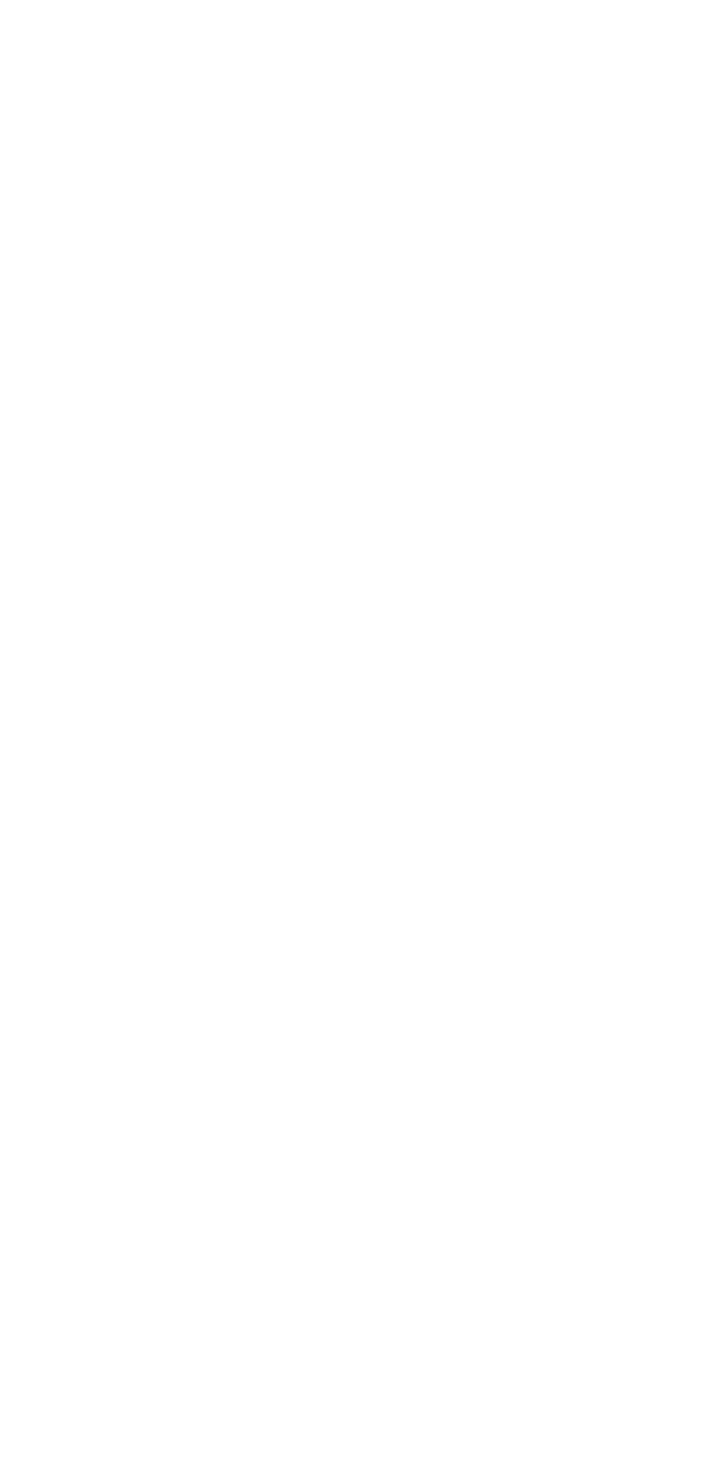
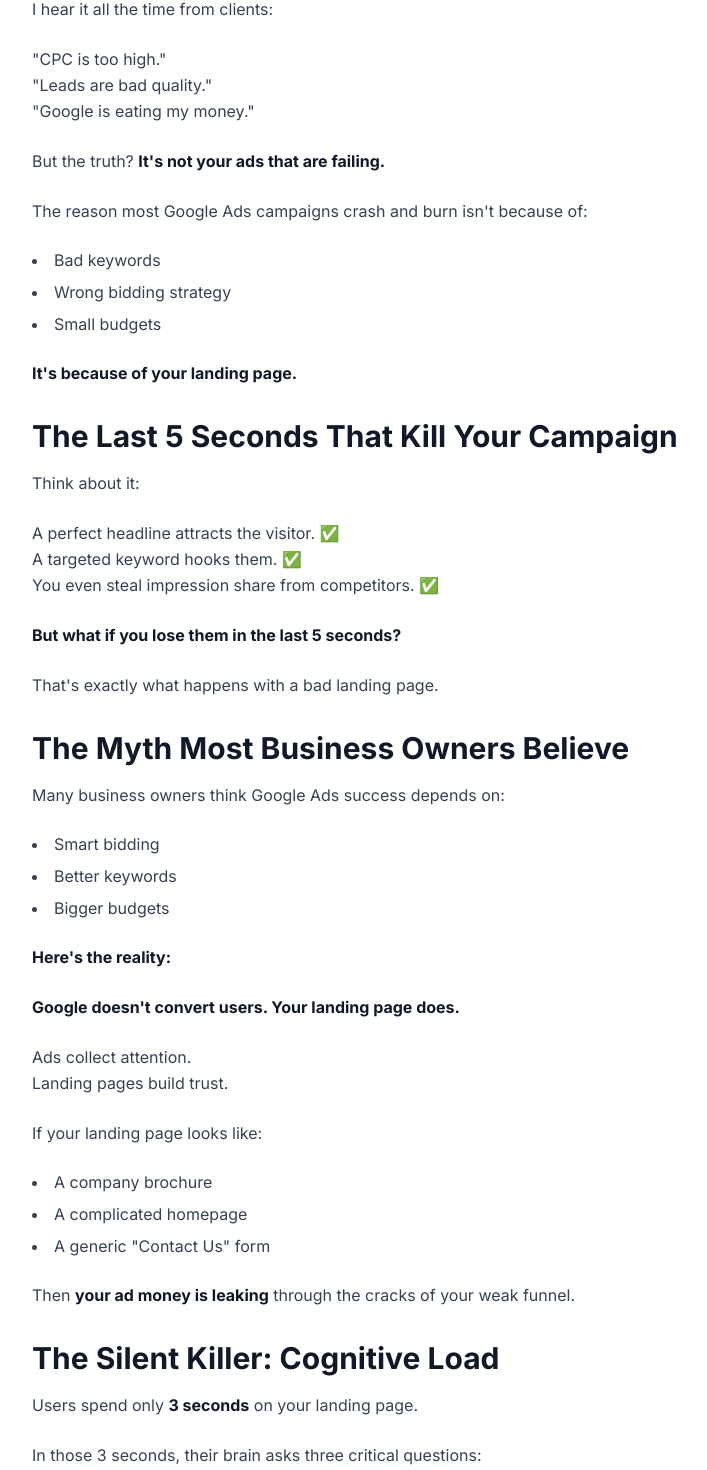
Before and after one commit to riverr360consulting/riverr360, a Next.js app: page /blog/google-ads-landing-page-problem in a window 1280 px wide. Before the commit this address had no page. Shown: the part 1324-2794 px from the top of the page, without its empty margins (256-963 px from the left). Before the commit the page ends 800 px from the top, so only its background shows below. Built offline with nearby package versions, Linux system fonts and the light colour scheme.

Commit message:
Updated a new blog content - March 1 2026

```diff
--- a/app/blog/[slug]/page.tsx
+++ b/app/blog/[slug]/page.tsx
@@ -7,6 +7,7 @@ import { getPostBySlug, getAllPostSlugs, getPostsByCategory, getAdjacentPosts }
 import ReactMarkdown from 'react-markdown';
 
 const categoryColors: { [key: string]: string } = {
+  'Google Ads': 'bg-red-100 text-red-800',
   'SEO': 'bg-green-100 text-green-800',
   'PPC': 'bg-blue-100 text-blue-800',
   'Content Marketing': 'bg-purple-100 text-purple-800',
--- a/app/blog/page.tsx
+++ b/app/blog/page.tsx
@@ -11,6 +11,7 @@ export const metadata: Metadata = {
 
 // Category colors
 const categoryColors: { [key: string]: string } = {
+  'Google Ads': 'bg-red-100 text-red-800',
   'SEO': 'bg-green-100 text-green-800',
   'PPC': 'bg-blue-100 text-blue-800',
   'Content Marketing': 'bg-purple-100 text-purple-800',
--- a/content/blog/cut-ppc-costs-in-half.md
+++ b/content/blog/cut-ppc-costs-in-half.md
@@ -1,7 +1,7 @@
 ---
 title: "5 Ways to Cut Your PPC Costs in Half"
 excerpt: "Discover proven strategies to reduce your Google Ads spending by 50% while maintaining or even improving your lead quality. These data-driven tactics work for businesses of all sizes."
-category: "PPC"
+category: "Google Ads"
 author: "Riverr360 Team"
 publishedDate: "2026-02-10"
 coverImage: "https://images.unsplash.com/photo-1460925895917-afdab827c52f?w=1200&q=80"
--- /dev/null
+++ b/content/blog/google-ads-landing-page-problem.md
@@ -0,0 +1,188 @@
+---
+title: "Why Your Google Ads Are Failing (It's Not What You Think)"
+slug: "google-ads-failing-landing-page-problem"
+date: "2026-03-01"
+author: "Bijeesh Kuttikrishnan"
+category: "Google Ads"
+tags: ["google-ads", "ppc", "landing-pages", "conversion-optimization", "CPC", "quality-score"]
+excerpt: "High CPC? Bad leads? Your Google Ads might not be the problem—your landing page is. Learn why most businesses waste their ad budget and how to fix it."
+coverImage: "https://images.unsplash.com/photo-1453928582365-b6ad33cbcf64"
+featured: true
+reading_time: "5 min read"
+status: "published"
+seo_title: "Why Google Ads Fail: The Landing Page Problem Nobody Talks About"
+seo_description: "Discover why your Google Ads campaigns aren't converting. It's not your keywords or budget—it's your landing page. Learn how to fix it and reduce CPC by 50%."
+---
+
+I hear it all the time from clients:
+
+"CPC is too high."
+"Leads are bad quality."
+"Google is eating my money."
+
+But the truth? **It's not your ads that are failing.**
+
+The reason most Google Ads campaigns crash and burn isn't because of:
+- Bad keywords
+- Wrong bidding strategy
+- Small budgets
+
+**It's because of your landing page.**
+
+## The Last 5 Seconds That Kill Your Campaign
+
+Think about it:
+
+A perfect headline attracts the visitor. ✅
+A targeted keyword hooks them. ✅
+You even steal impression share from competitors. ✅
+
+**But what if you lose them in the last 5 seconds?**
+
+That's exactly what happens with a bad landing page.
+
+## The Myth Most Business Owners Believe
+
+Many business owners think Google Ads success depends on:
+- Smart bidding
+- Better keywords
+- Bigger budgets
+
+**Here's the reality:**
+
+**Google doesn't convert users. Your landing page does.**
+
+Ads collect attention.
+Landing pages build trust.
+
+If your landing page looks like:
+- A company brochure
+- A complicated homepage
+- A generic "Contact Us" form
+
+Then **your ad money is leaking** through the cracks of your weak funnel.
+
+## The Silent Killer: Cognitive Load
+
+Users spend only **3 seconds** on your landing page.
+
+In those 3 seconds, their brain asks three critical questions:
+
+1. **Am I on the right page?**
+2. **Is this business trustworthy?**
+3. **What should I do next?**
+
+A bad landing page fails when:
+- ❌ Information doesn't match the ad
+- ❌ No proof, no clarity, no structure
+- ❌ Multiple CTAs competing for attention
+
+**Result?**
+
+They lose their thinking power.
+They bounce.
+You lose money.
+
+It doesn't mean they weren't interested. **Your page just didn't match their expectation.**
+
+## The Quality Score Syndrome
+
+People obsess over Quality Score.
+
+But here's what Google actually rewards:
+1. **Relevancy** between ad and page
+2. **Page experience** (speed, UX, clarity)
+3. **Conversion behavior** (do people actually convert?)
+
+**Your landing page is an integral part of your ad performance.**
+
+A poor landing page results in:
+- ⬆️ Higher CPC
+- ⬇️ Lower conversions
+- 📉 Bad impression share
+
+And worse? **You're signaling Google to distrust your entire campaign.**
+
+## Conversion Page ≠ Website Page
+
+Your landing page is **not** your homepage.
+
+It's:
+- One problem
+- One promise
+- One path
+
+**Anything else is noise.**
+
+A focused landing page is a singular argument for one action. Nothing more.
+
+![Example of a high-converting landing page](/images/blog/high-converting-landing-page.jpg)
+*A focused landing page with clear messaging, single CTA, and no distractions*
+
+## The Real Damage of a Bad Landing Page
+
+Bad landing pages don't just waste clicks.
+
+They waste:
+- **Data** (you can't optimize what doesn't convert)
+- **Learning** (Google's algorithm gets confused)
+- **Retargeting cycles** (you're targeting the wrong signals)
+- **Brand perception** (people think YOU're the problem)
+
+**The worst part?**
+
+It kills your confidence in your own product.
+
+But your page is the real culprit—not your offer.
+
+## My Take: Google Ads is an Amplifier
+
+I call Google Ads **an amplifier.**
+
+It amplifies what already exists.
+
+If your offer is:
+- **Clear** → Ads scale it
+- **Confusing** → Ads expose it
+- **Weak** → Ads punish it
+
+**Bad results aren't a Google Ads problem. They're a positioning problem.**
+
+## The Future of Google Ads
+
+The future isn't:
+- ❌ More automation
+- ❌ More AI
+- ❌ More scripts
+
+**It's:**
+- ✅ More psychology
+- ✅ More UX
+- ✅ More narrative
+- ✅ More trust
+
+## Final Verdict
+
+**Google Ads doesn't fail businesses.**
+
+**Bad landing pages do.**
+
+If you're frustrated with your ad performance, stop blaming Google.
+
+Start looking at what happens **after** the click.
+
+Because that's where your money is really being wasted.
+
+---
+
+## Want Help Fixing Your Landing Pages?
+
+If your Google Ads campaigns aren't converting, we can help. At Riverr360, we specialize in creating high-converting landing pages that match your ad messaging and turn clicks into customers.
+
+[Get a Free Landing Page Audit →](/contact)
+
+---
+
+**About the Author**
+
+Bijeesh Kuttikrishnan has over 15 years of experience in Digital Marketing and AI-driven growth strategies. He leverages his expertise across industries such as hospitality, IT, and travel to help business owners achieve stronger ROI and sustainable growth. In this article, he highlights the often-ignored importance of landing pages—an area where many businesses lose potential customers. A poorly designed or unfocused landing page not only reduces conversions but also weakens overall SEO performance, limiting the true impact of marketing efforts.
--- a/content/blog/seo-basics-every-business-owner-should-know.md
+++ b/content/blog/seo-basics-every-business-owner-should-know.md
@@ -5,7 +5,7 @@ category: "SEO"
 author: "Riverr360 Team"
 publishedDate: "2026-02-09"
 coverImage: "https://images.unsplash.com/photo-1593437955835-fc8c51725430"
-featured: true
+featured: false
 tags: ["seo", "organic-traffic", "search-rankings"]
 ---
 
```
Also changed, not shown: public/images/blog/high-converting-landing-page.jpg (added).
